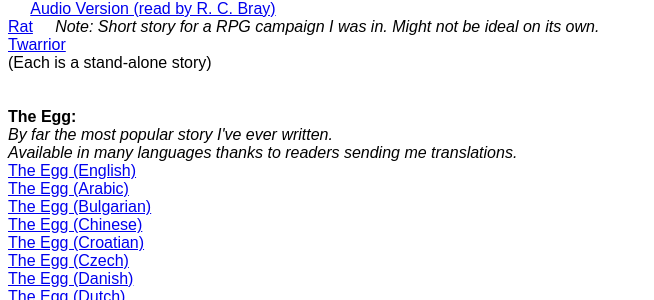
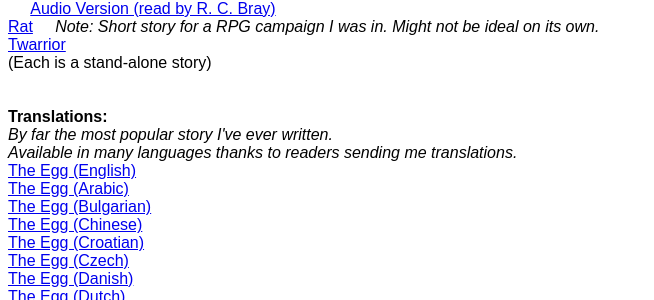
Before and after one commit to 0x000m/old, a Jekyll site: the page built from index.html, in a window 1280 px wide. Shown: the part 1104-1404 px from the top of the page, without its empty margins (0-654 px from the left). Built offline with Jekyll 4.4.1, drawn with Linux system fonts in a browser that asks for light colours.

Commit message:
Update index.html

```diff
--- a/index.html
+++ b/index.html
@@ -66,7 +66,7 @@ It is available for purchase:<br>
 (Each is a stand-alone story)<br>
 <br>
 <br>
-<b>The Egg:</b><br>
+<b>Translations:</b><br>
 <i>By far the most popular story I've ever written.<br>
 Available in many languages thanks to readers sending me
 translations.</i><br>
```
